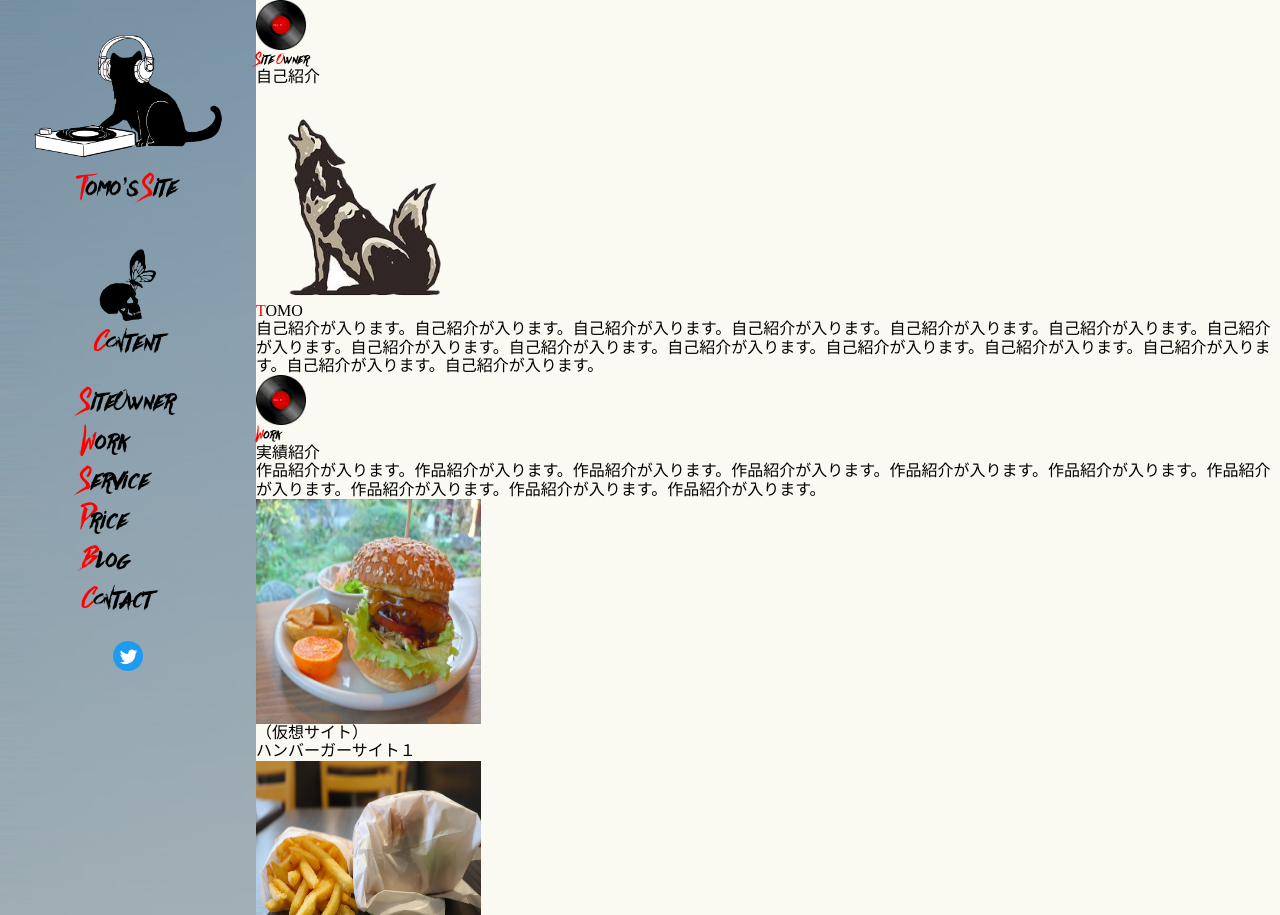
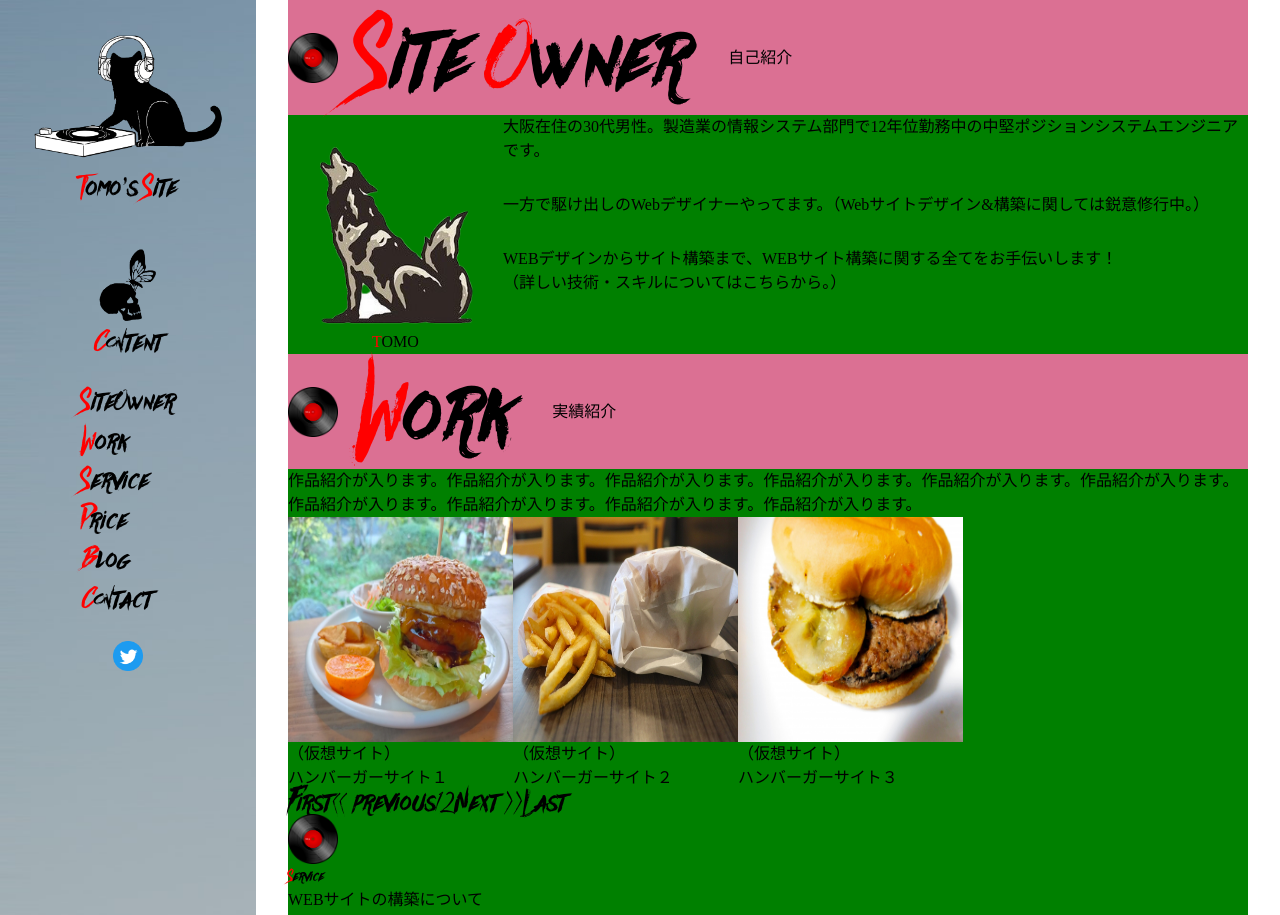
Before and after one commit to macmeals/portfolio, a plain HTML site: page frontpage.html in a window 1280 px wide. Shown: the top 915 px of the page. Drawn offline with nearby package versions, Linux system fonts and the light colour scheme; files whose address does not match are found by name; a web font is replaced by a local one.

Commit message:
Site OwnerのCSS装飾完了。 WorkのCSS のページネーションの仕掛かり中

```diff
--- a/SCSS/foundation/_mixin.scss
+++ b/SCSS/foundation/_mixin.scss
@@ -24,3 +24,16 @@ $smartphone:699px;  /* スマホはWidthが700pxより小さい */
     @content ;
   }
 }
+
+
+//サブタイトルの並び順(h2タブを利用する前提）
+ @mixin subtitle ($subtitle_height){
+     display: flex;
+     align-items: center;
+     height: $subtitle_height;
+     background-color:palevioletred;
+
+     >h2 { margin: 0 40px 0 20px;
+     }
+
+ }
--- a/SCSS/object/component/_c-font.scss
+++ b/SCSS/object/component/_c-font.scss
@@ -12,3 +12,7 @@
     }
 
 }
+
+.c-sutitlefont {
+    font-size: 100px;
+}
--- a/SCSS/object/project/_p-article.scss
+++ b/SCSS/object/project/_p-article.scss
@@ -1,24 +1,57 @@
 .p-frontarticle {
-  width: 80vw ;
-  background-color: #FAF9F2 ;
+    width: 80vw ;
+    display: flex;
+    flex-direction: column;
+    align-items: center;
+    font-family: "genkai-mincho";
+    line-height: 150%;
 
+    &__wrap {
+        width: 75vw;
+        background-color: green;
+
+    }
 
 }
 
-.p-frontside {
-    // overflow-y:scroll ;
-    &__fix {
-        position: fixed;
+.p-introduction {
+    &__top {
+        @include subtitle(115px);
     }
 
-    >p {
-        font-size: 50px;
-        font-family:"my-against";
+    &__content {
+        display: flex;
     }
 
-    >ul {
-        font-size: 30px;
-        font-family:"my-against";
+    &__left {
+        width:$pc-owner_size ;
+        display: flex;
+        flex-direction: column;
+        align-items: center;
 
     }
+
+    &__right {
+        width: calc(100% - $pc-owner_size);
+
+        >p {
+            margin-bottom: 30px;
+        }
+
+    }
+
 }
+
+.p-frontwork {
+    &__top {
+        @include subtitle(115px);
+    }
+}
+
+.p-pagination {
+    display: flex;
+
+    &__class {
+        display: flex;
+    }
+}
--- a/frontpage.html
+++ b/frontpage.html
@@ -49,10 +49,11 @@
                 </aside>
 
                 <article class="p-frontarticle">
+                    <div class="p-frontarticle__wrap">
                         <div class="p-introduction">
                             <div class="p-introduction__top">
                                 <img src="./img/record.png" alt="toppageのシンボルです" class="c-image__record">
-                            <h2><span>S</span>ite <span>O</span>wner</h2>
+                                <h2 class ="c-sutitlefont"><span>S</span>ite <span>O</span>wner</h2>
                                 <p>自己紹介</p>
                             </div>
                             <div class="p-introduction__content">
@@ -61,18 +62,20 @@
                                     <p><span>T</span>OMO</p>
                                 </div>
                                 <div class="p-introduction__right">
-                                 <p>自己紹介が入ります。自己紹介が入ります。自己紹介が入ります。自己紹介が入ります。自己紹介が入ります。自己紹介が入ります。自己紹介が入ります。自己紹介が入ります。自己紹介が入ります。自己紹介が入ります。自己紹介が入ります。自己紹介が入ります。自己紹介が入ります。自己紹介が入ります。自己紹介が入ります。</p>
+                                    <p>大阪在住の30代男性。製造業の情報システム部門で12年位勤務中の中堅ポジションシステムエンジニアです。</p>
+                                    <p>一方で駆け出しのWebデザイナーやってます。（Webサイトデザイン&構築に関しては鋭意修行中。）</p>
+                                    <p>WEBデザインからサイト構築まで、WEBサイト構築に関する全てをお手伝いします！<br>（詳しい技術・スキルについては<a href="#">こちら</a>から。）</p>
                                 </div>
                             </div>
                         </div>
                         <div class="p-frontwork">
                             <div class="p-frontwork__top">
                                 <img src="./img/record.png" alt="toppageのシンボルです" class="c-image__record">
-                            <h2><span>W</span>ork</h2>
+                                <h2 class ="c-sutitlefont"><span>W</span>ork</h2>
                                 <p>実績紹介</p>
                             </div>
                             <p>作品紹介が入ります。作品紹介が入ります。作品紹介が入ります。作品紹介が入ります。作品紹介が入ります。作品紹介が入ります。作品紹介が入ります。作品紹介が入ります。作品紹介が入ります。作品紹介が入ります。</p>
-                        <div class="p-pagenation">
+                            <div class="p-pagination">
                                 <dl>
                                     <dt><a href="#"><img src="./img/work1.jpg" alt="画像1枚めです" class=c-image__work></a></dt>
                                     <dd><a href="#">（仮想サイト）</br>ハンバーガーサイト１</a></dd>
@@ -164,7 +167,7 @@
                         <p>問い合わせについての説明が入ります。問い合わせについての説明が入ります。問い合わせについての説明が入ります。問い合わせについての説明が入ります。問い合わせについての説明が入ります。問い合わせについての説明が入ります。問い合わせについての説明が入ります。問い合わせについての説明が入ります。問い合わせについての説明が入ります。</p>
                         <p>詳しくは<a href="#">こちら</a>から</p>
                     </div>
-
+                  </div>
                 </article>
             </main>
             <footer class="l-footer">
--- a/js/image-pagenation.js
+++ b/js/image-pagenation.js
@@ -1,9 +1,9 @@
 $(function() {
-	$('.p-pagenation').paginathing({//親要素のclassを記述
+	$('.p-pagination').paginathing({//親要素のclassを記述
 		perPage: 3,//1ページあたりの表示件数
 		prevText:'<< previous',
 		nextText:'Next >>',//1つ次のページへ移動するボタンのテキスト
-		ulClass: 'c-pagination__class',
+		ulClass: 'p-pagination__class',
 
 	})
 });
```
Also changed, not shown: CSS/portfolio.css, 1 other file. Lines whose indentation alone changed are shown as unchanged.
